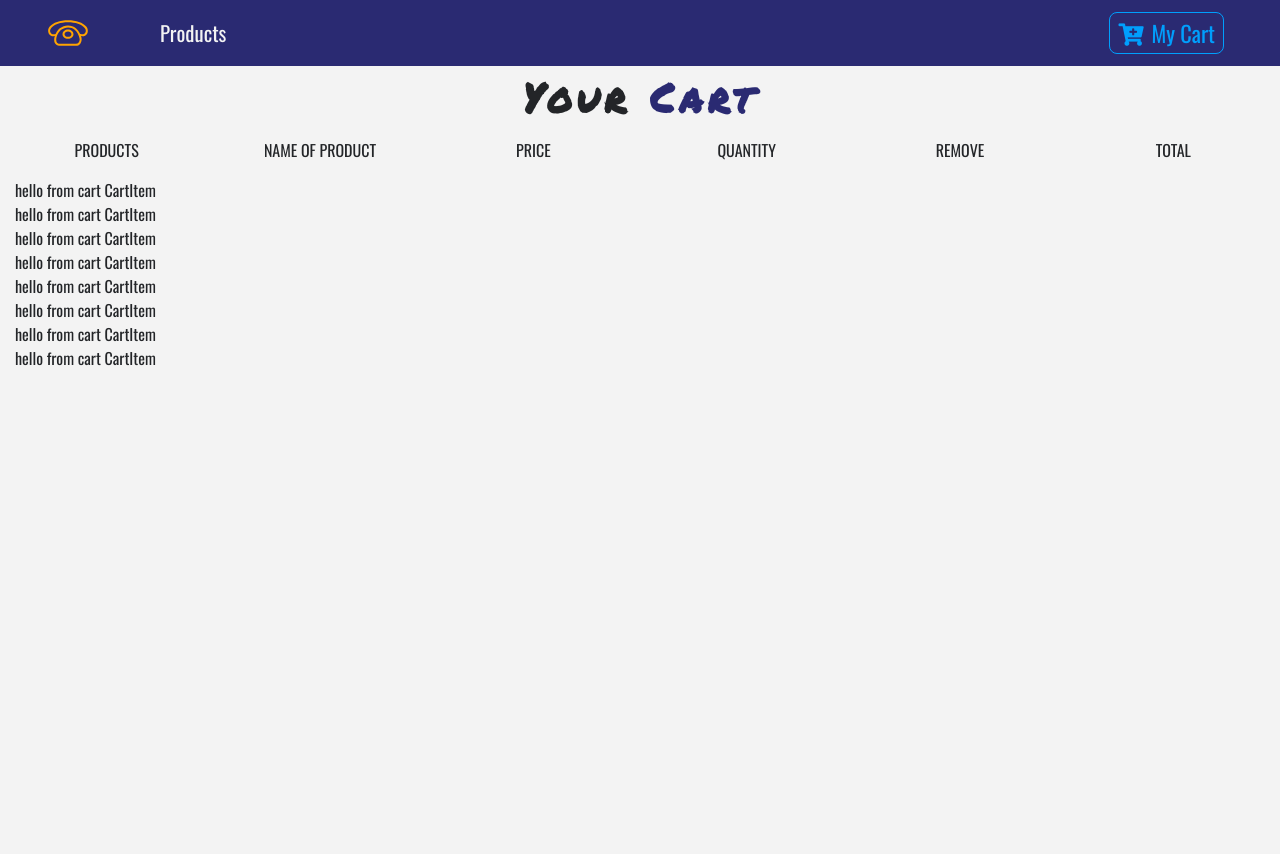
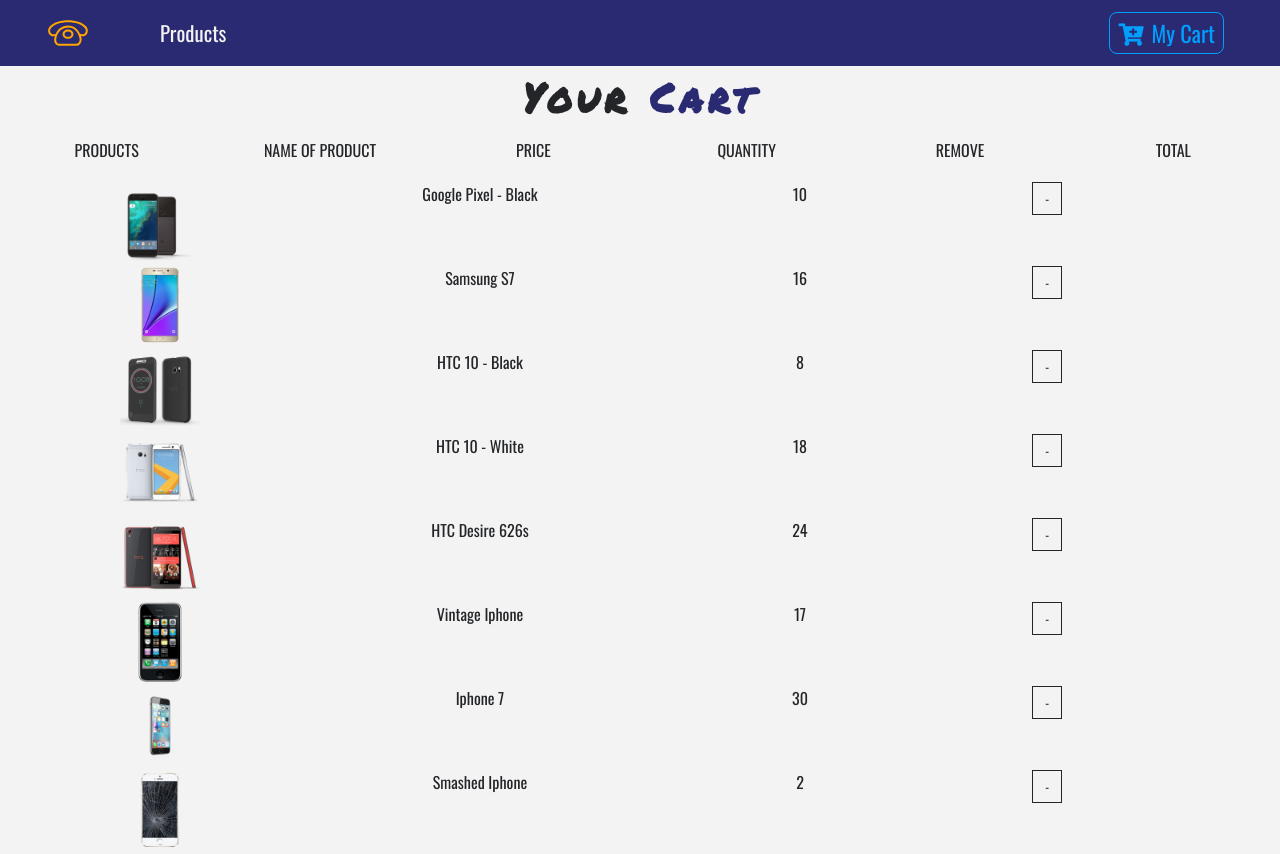
Before and after one commit to Ko-Apps/Ecommerce-React, a React (Create React App) app: page /store in a window 1280 px wide. Before the commit the page ends 800 px from the top, so only its background shows below. Built offline with nearby package versions, Linux system fonts and the light colour scheme.

Commit message:
cart ccs

```diff
--- a/src/App.css
+++ b/src/App.css
@@ -25,3 +25,12 @@
 .text-bright{
   color: var(--lightBlue);
 }
+
+.btn-black {
+  background: transparent;
+  text-transform: capitalize;
+  font-size : 0.8rem !important;
+  color: var(--mainDark);
+  border-radius: 0 !important;
+  border: 0.1rem solid var(--mainDark) !important;
+}
--- a/src/components/Cart/CartItem.js
+++ b/src/components/Cart/CartItem.js
@@ -1,9 +1,30 @@
 import React from 'react';
 
-export default function CartItem() {
+export default function CartItem({ item, value }) {
+    const { id, title, img, price, total, count } = item;
+    const { increment, decrement, removeItem } = value;
     return (
-        <div>
-            hello from cart CartItem
-        </div>
+        <div className="row my-1 text-capitalize text-center">
+            <div className="col-10 mx-auto col-lg-2">
+                <img src={img} style={{ width: '5em', height: '5em' }} className="img-fluid" alt="product"></img>
+            </div>
+            <div className="col-10 mx-auto col-lg-2">
+                <span className="d-lg-none">product: </span>
+                {title}
+            </div>
+
+            <div className="col-10 mx-auto col-lg-2">
+                <span className="d-lg-none">price: </span>
+                {price}
+            </div>
+
+            <div className="col-10 mx-auto col-lg-2 my-2 my-lg-0">
+                <div className="d-flex justify-content">
+                    <div>
+                        <span className="btn btn-black mx-1" onClick={() => decrement(id)} >-</span>
+                    </div>
+                </div>
+            </div>
+        </div >
     )
 }
```
